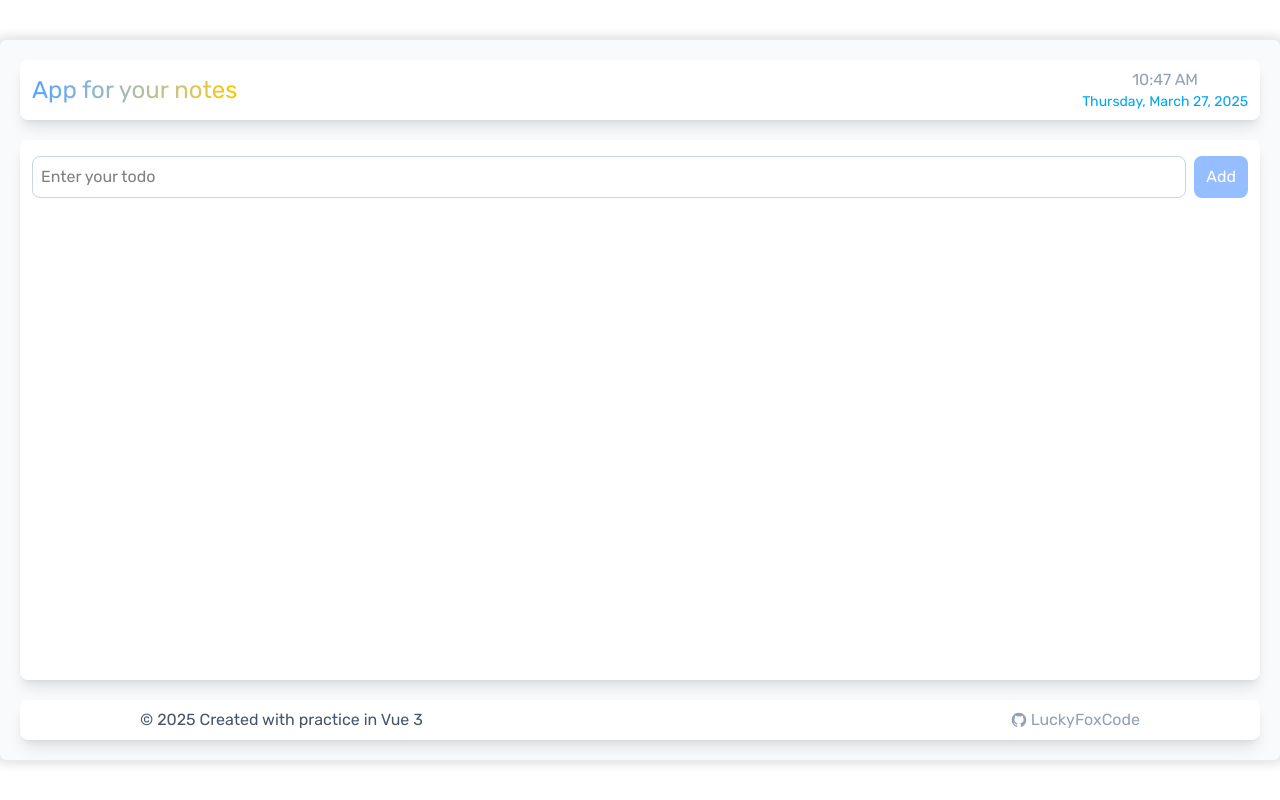
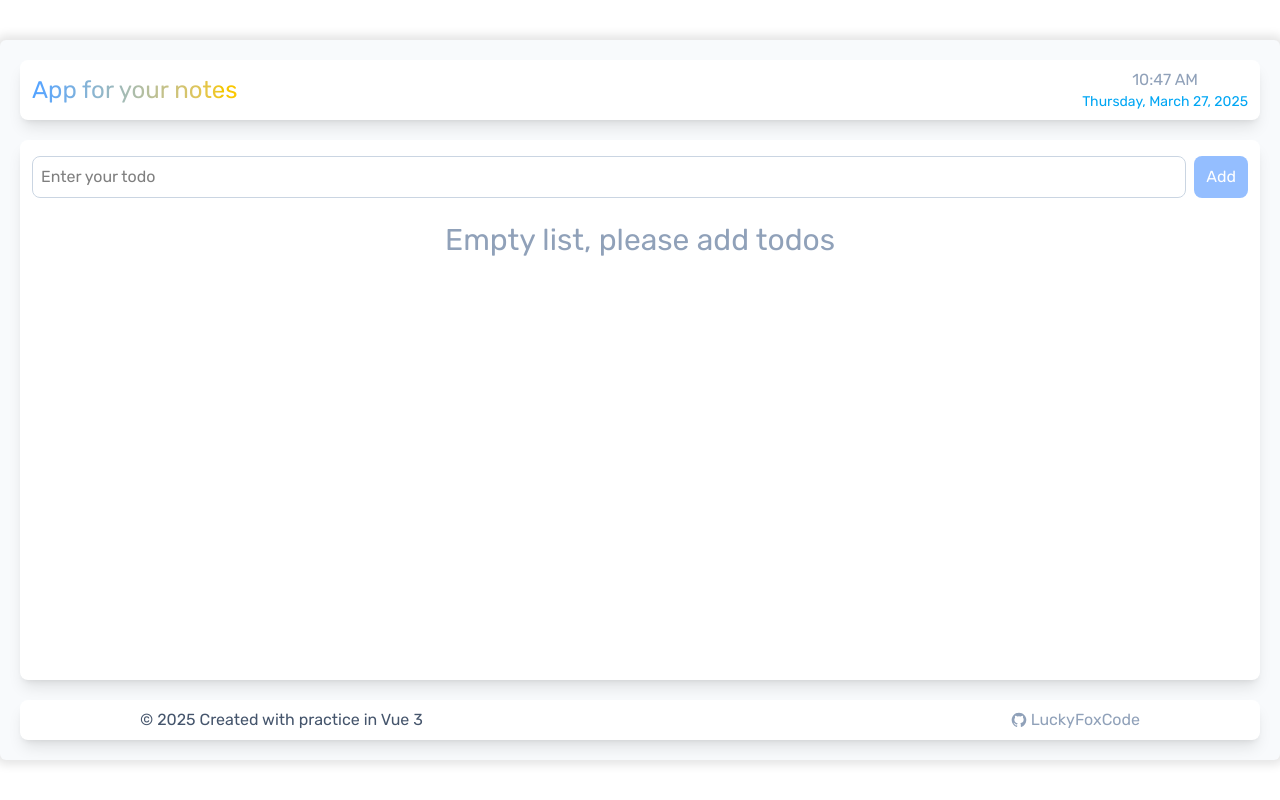
Before and after one commit to LuckyFoxCode/simple-todo, a Vue app: page / in a window 1280 px wide. Built offline with nearby package versions, Linux system fonts and the light colour scheme.

Commit message:
feat: add TodoStatistics component for displaying todo statistics; update AppContent to include statistics and improve layout

```diff
--- a/src/components/AppContent.vue
+++ b/src/components/AppContent.vue
@@ -2,6 +2,7 @@
 import { ref } from 'vue';
 import TodoForm from './TodoForm.vue';
 import TodoList from './TodoList.vue';
+import TodoStatistics from './TodoStatistics.vue';
 import type { Todo } from '@/types/todo';
 
 const todos = ref<Todo[]>([]);
@@ -31,13 +32,26 @@ const deleteTodo = (id: string) => {
 </script>
 
 <template>
-  <main class="flex min-h-0 w-full flex-1 flex-col gap-3 rounded-lg bg-white px-3 py-4 shadow-lg">
+  <main
+    class="flex flex-1 flex-col gap-4 overflow-y-auto rounded-lg bg-white px-3 py-4 shadow-lg md:gap-6"
+  >
     <TodoForm @add-todo="addTodo" />
+    <p
+      v-if="todos.length === 0"
+      class="text-center text-2xl text-slate-400 md:text-3xl"
+    >
+      Empty list, please add todos
+    </p>
     <TodoList
       :todos="todos"
       @toggle-todo="toggleTodo"
       @delete-todo="deleteTodo"
       @edit-todo="editTodo"
     />
+
+    <TodoStatistics
+      v-if="todos.length > 0"
+      :todos="todos"
+    />
   </main>
 </template>
--- a/src/components/TodoItem.vue
+++ b/src/components/TodoItem.vue
@@ -44,13 +44,13 @@ const cancelEdit = () => {
 };
 
 const formattedTodo = computed(() =>
-  props.todo.value.length > 40 ? `${props.todo.value.slice(0, 40)}...` : props.todo.value,
+  props.todo.value.length > 23 ? `${props.todo.value.slice(0, 23)}...` : props.todo.value,
 );
 </script>
 
 <template>
   <li
-    class="shadow-inner-item flex items-center justify-between gap-1 rounded-lg border bg-slate-100 p-2"
+    class="shadow-inner-item flex h-min items-center justify-between gap-1 rounded-lg border bg-slate-100 p-2"
   >
     <template v-if="isEdit">
       <input
--- a/src/components/TodoList.vue
+++ b/src/components/TodoList.vue
@@ -14,7 +14,7 @@ const emit = defineEmits<{
 </script>
 
 <template>
-  <ul class="grid-auto-rows-min grid grid-cols-1 gap-5 overflow-y-auto pb-3 lg:grid-cols-2">
+  <ul class="flex flex-1 flex-col gap-5 overflow-y-auto pb-3">
     <TodoItem
       v-for="todo in props.todos"
       :key="todo.id"
--- /dev/null
+++ b/src/components/TodoStatistics.vue
@@ -0,0 +1,29 @@
+<script setup lang="ts">
+import type { Todo } from '@/types/todo';
+import { computed } from 'vue';
+
+const props = defineProps<{
+  todos: Todo[];
+}>();
+
+const totalTodos = computed(() => props.todos.length);
+const completedTodos = computed(() => props.todos.filter((todo) => todo.completed).length);
+const uncompletedTodos = computed(() => props.todos.filter((todo) => !todo.completed).length);
+</script>
+
+<template>
+  <section class="flex shrink-0 flex-col">
+    <h2 class="text-center text-lg text-teal-500 md:text-start md:text-2xl">Statistics:</h2>
+    <div class="grid grid-cols-3 md:px-20">
+      <p class="text-sm text-slate-500">
+        Total: <span class="font-bold text-emerald-500">{{ totalTodos }}</span>
+      </p>
+      <p class="text-sm text-slate-500">
+        Completed: <span class="font-bold text-emerald-500">{{ completedTodos }}</span>
+      </p>
+      <p class="text-sm text-slate-500">
+        Uncompleted: <span class="font-bold text-emerald-500">{{ uncompletedTodos }}</span>
+      </p>
+    </div>
+  </section>
+</template>
```
